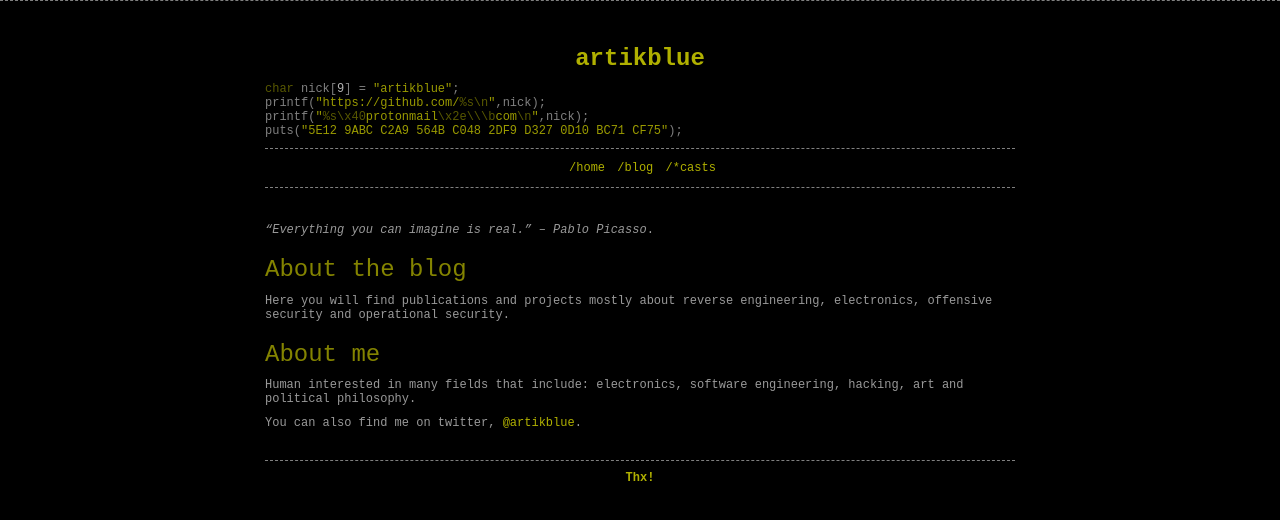
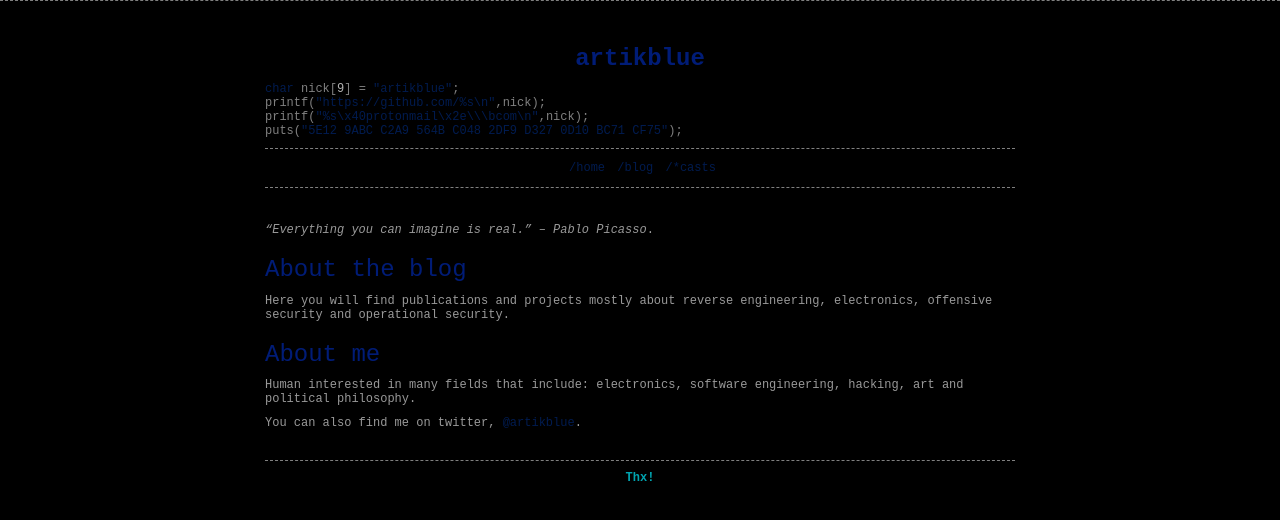
Before and after one commit to artikblue/artikblue.github.io, a Jekyll site: the page built from index.md, in a window 1280 px wide. Shown: the top 520 px of the page. Built offline with Jekyll 4.4.1, drawn with Linux system fonts in a browser that asks for light colours.

Commit message:
color -> blue

```diff
--- a/css/main.css
+++ b/css/main.css
@@ -11,18 +11,18 @@ body {
     //width: 800px;
 }
 h1 {
-  color: rgba(220,220,0,0.8);
+  color: rgba(0, 51, 220, 0.541);
   font-size: 24px;
   font-family: monospace;
   font-weight: bold;
 }
-h2 { color: rgba(220,220,0,0.7); }
-h3 { color: rgba(220,220,0,0.6); }
-h4 { color: rgba(220,220,0,0.5); }
-h5 { color: rgba(220,220,0,0.4); }
-h6 { color: rgba(220,220,0,0.3); }
+h2 { color: rgba(0, 51, 220, 0.541); }
+h3 { color: rgba(0, 51, 220, 0.541); }
+h4 { color: rgba(0, 51, 220, 0.541); }
+h5 { color: rgba(0, 51, 220, 0.541); }
+h6 { color: rgba(0, 51, 220, 0.541); }
 footer {
-    color: rgba(220,220,0,0.8);
+    color: rgba(0, 205, 220, 0.8);
     font-weight: bold;
     //width: 60%;
     border-top: dashed 1px rgba(255,255,255,0.5);
@@ -32,7 +32,7 @@ footer {
 header {
     margin-top: 25px;
     margin-bottom: 10px;
-    color: rgba(220,220,0,0.9);
+    color: rgba(0, 77, 220, 0.356);
 }
 header p {
     text-align: left;
@@ -42,7 +42,7 @@ header p {
 }
 a {
     text-decoration: none;
-    color: rgba(220,220,0,0.8);
+    color: rgba(0, 77, 220, 0.356);
 }
 .menu {
     border-top: 1px dashed rgba(255,255,255,0.5);
@@ -60,18 +60,18 @@ a {
 }
 .menu ul li a {
     text-decoration: none;
-    color: rgba(220,220,0,0.8);
+    color: rgba(0, 77, 220, 0.356);
 }
 .menu ul li a:hover {
     padding: 2px;
-    border-left: 1px dashed rgba(220,220,0,0.5);
-    border-right: 1px dashed rgba(220,220,0,0.5);
+    border-left: 1px dashed rgba(0, 77, 220, 0.356);
+    border-right: 1px dashed rgba(0, 77, 220, 0.356);
 }
 main {
     text-align: left;
 }
 a:hover {
-		color: rgba(220,220,0,0.6);
+		color: rgba(0, 77, 220, 0.359);
 }
 pre {
     background-color: rgba(255,255,255,0.05);
@@ -204,10 +204,10 @@ table a {
     color: rgba(255,255,255,0.3);
 }
 .reserved {
-    color: rgba(220,220,0,0.4);
+    color: rgba(0, 77, 220, 0.356);
 }
 .string {
-    color: rgba(220,220,0,0.7);
+    color: rgba(0, 77, 220, 0.356);
 }
 .function {
     color: rgba(255,255,255,0.5);
```
